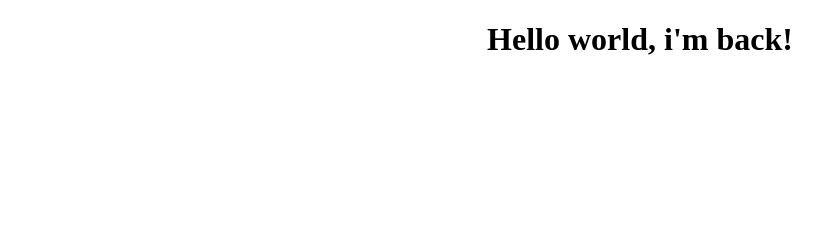
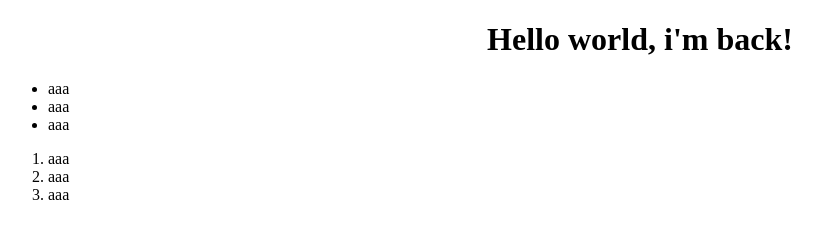
Before and after one commit to Emil-Petkov/demo-website, a plain HTML site: page index.html in a window 1280 px wide. Shown: the whole page, without its empty margins (0-821 px from the left). Drawn offline with Linux system fonts and the light colour scheme.

Commit message:
Update index.html

```diff
--- a/index.html
+++ b/index.html
@@ -4,7 +4,16 @@
     <center><h1>Hello world, i'm back!</h1></center>
 
     <p>
-
+        <ul>
+            <li>aaa</li>
+            <li>aaa</li>
+            <li>aaa</li>
+        </ul>
+        <ol>
+            <li>aaa</li>
+            <li>aaa</li>
+            <li>aaa</li>
+        </ol>
     </p>
 
 </body>
```
